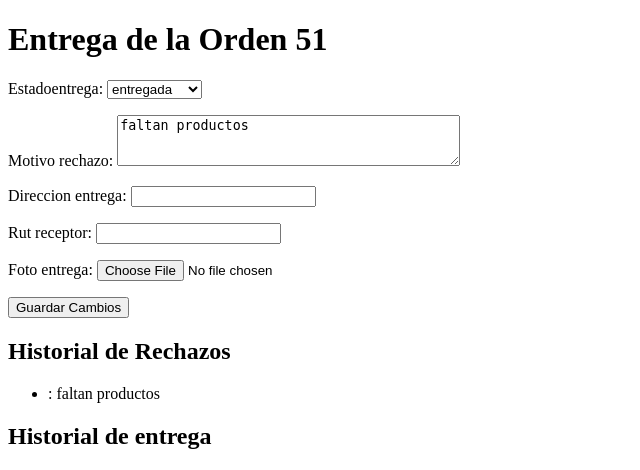
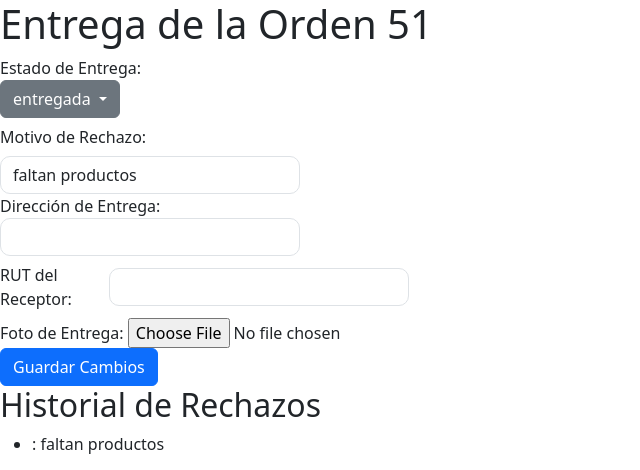
Before and after one commit to marcelaGonzalezArancibia/proyecto_time, a Django app: page /entrega/51/ in a window 1280 px wide. Shown: the top 470 px of the page, without its empty margins (0-640 px from the left). Run offline with Django 5.2, Linux system fonts and the light colour scheme; data comes from the database, SQL or seed files in the repository; both versions use the stored data as it was after the commit.

Commit message:
modificar form de entrega

```diff
--- a/app/templates/entrega.html
+++ b/app/templates/entrega.html
@@ -1,15 +1,63 @@
-<!-- entrega_orden.html -->
 <!DOCTYPE html>
 <html>
 <head>
     <title>Entrega de la Orden</title>
+    <link rel="stylesheet" href="https://cdn.jsdelivr.net/npm/bootstrap@5.3.2/dist/css/bootstrap.min.css" integrity="sha384-T3c6CoIi6uLrA9TneNEoa7RxnatzjcDSCmG1MXxSR1GAsXEV/Dwwykc2MPK8M2HN" crossorigin="anonymous">
 </head>
 <body>
     <h1>Entrega de la Orden {{ orden.id }}</h1>
     <form method="post" enctype="multipart/form-data">
         {% csrf_token %}
-        {{ form.as_p }}
-        <button type="submit">Guardar Cambios</button>
+        <div class="form-group">
+            <label for="id_estadoentrega">Estado de Entrega:</label>
+            <div class="dropdown">
+                <a class="btn btn-secondary dropdown-toggle" href="#" role="button" id="dropdownEstadoEntrega" data-bs-toggle="dropdown" aria-expanded="false">
+                    {% for choice in form.estadoentrega.field.choices %}
+                        {% if choice.0 == form.estadoentrega.value %}
+                            {{ choice.1 }}
+                        {% endif %}
+                    {% endfor %}
+                </a>
+                <ul class="dropdown-menu" aria-labelledby="dropdownEstadoEntrega">
+                    {% for choice in form.estadoentrega.field.choices %}
+                        <li>
+                            <a class="dropdown-item" href="#" onclick="event.preventDefault(); document.getElementById('id_estadoentrega').value='{{ choice.0 }}'; document.getElementById('dropdownEstadoEntrega').innerHTML='{{ choice.1 }}';">
+                                {{ choice.1 }}
+                            </a>
+                        </li>
+                    {% endfor %}
+                </ul>
+            </div>
+            <input type="hidden" name="estadoentrega" id="id_estadoentrega" value="{{ form.estadoentrega.value|default_if_none:'' }}">
+        </div>
+
+
+
+
+        <div class="form-group row align-items-center">
+            <label for="id_motivo_rechazo" class="col-form-label col-sm-3">Motivo de Rechazo:</label>
+            <div >
+                <input type="textarea" class="form-control" name="motivo_rechazo" id="id_motivo_rechazo" value="{{ form.motivo_rechazo.value|default_if_none:'' }}" style="border-radius: 10px; width: 300px;">
+            </div>
+        </div>
+        <div class="form-group">
+            <label for="id_direccion_entrega">Dirección de Entrega:</label>
+            <input type="text" class="form-control" name="direccion_entrega" id="id_direccion_entrega" value="{{ form.direccion_entrega.value|default_if_none:'' }}"  style="border-radius: 10px;width: 300px;">
+        </div>
+
+
+        <div class="form-group row align-items-center">
+            <label for="id_rut_receptor" class="col-form-label col-sm-1">RUT del Receptor:</label>
+            <div class="col-sm-1">
+                <input type="text" class="form-control" name="rut_receptor" id="id_rut_receptor" value="{{ form.rut_receptor.value|default_if_none:'' }}" style="border-radius: 10px; width: 300px;">
+            </div>
+        </div>
+
+        <div class="form-group">
+            <label for="id_foto_entrega">Foto de Entrega:</label>
+            <input type="file" name="foto_entrega" id="id_foto_entrega">
+        </div>
+        <button type="submit" class="btn btn-primary">Guardar Cambios</button>
     </form>
 
     <h2>Historial de Rechazos</h2>
@@ -29,5 +77,9 @@
     {% else %}
         <p>No hay foto de entrega disponible.</p>
     {% endif %}
+
+<!-- Asegúrate de incluir los scripts de Bootstrap si aún no lo has hecho -->
+<script src="https://cdn.jsdelivr.net/npm/@popperjs/core@2.9.2/dist/umd/popper.min.js"></script>
+<script src="https://cdn.jsdelivr.net/npm/bootstrap@5.1.3/dist/js/bootstrap.min.js"></script>
 </body>
 </html>
--- a/app/urls.py
+++ b/app/urls.py
@@ -1,6 +1,6 @@
 
 from django.urls import path
-from .views import index,crearorden,listadoorden,detalleorden,modificar,entrega
+from .views import index,crearorden,listadoorden,detalleorden,modificar,entrega,DetalleOrdenPDF
 
 urlpatterns = [
     path('', index,name='index'),
@@ -8,5 +8,6 @@
     path('listadoorden',listadoorden,name='listadoorden'),
     path('detalleorden/<int:orden_id>/',detalleorden,name='detalleorden'),
     path('modificar/<int:orden_id>/',modificar,name='modificar'),
-    path('entrega/<int:orden_id>/',entrega,name='entrega')
+    path('entrega/<int:orden_id>/',entrega,name='entrega'),
+    path('DetalleOrdenPDF/<int:orden_id>/',DetalleOrdenPDF.as_view(), name='DetalleOrdenPDF'),
 ]
--- a/app/views.py
+++ b/app/views.py
@@ -2,6 +2,11 @@
 from .models import orden, ProductoOrden,RechazoHistorial
 from django.shortcuts import render, get_object_or_404
 from .forms import OrdenForm, ProductoOrdenForm,EntregaForm
+
+from django.http import HttpResponse
+from django.template.loader import get_template
+from django.views import View
+from xhtml2pdf import pisa
 
 # Create your views here.
 def index(request):
@@ -166,3 +171,28 @@
         form = EntregaForm(instance=orden_obj)
 
     return render(request, 'entrega.html', {'form': form, 'orden': orden_obj})
+
+class DetalleOrdenPDF(View):
+     def get(self, request, *args, **kwargs):
+            # Obtener la orden y los productos
+        orden_id = kwargs.get('orden_id')  # Obtén el ID de la orden de la URL o como lo tengas
+        Orden = orden.objects.get(pk=orden_id)
+        productos = ProductoOrden.objects.filter(orden=Orden)
+
+        # Renderizar la plantilla con los datos
+        template_path = 'detalleorden.html'
+        context = {'orden': Orden, 'productos': productos}
+        template = get_template(template_path)
+        html = template.render(context)
+
+        # Crear un objeto HttpResponse con el contenido PDF
+        response = HttpResponse(content_type='application/pdf')
+        response['Content-Disposition'] = 'attachment; filename="detalle_orden.pdf"'
+
+        # Convertir HTML a PDF
+        pisa_status = pisa.CreatePDF(
+            html, dest=response, encoding='utf-8')
+
+        if pisa_status.err:
+            return HttpResponse('Error al generar PDF: %s' % html)
+        return response
```
Also changed, not shown: app/templates/detalleorden.html (+13 -3 lines), app/templates/listadoorden.html (+28 -14 lines), app/templates/modificar.html (+9 -2 lines), db.sqlite3, media/fotos_entrega/prueba_3_b0nPAUN.jpeg (added), media/fotos_entrega/reloj_4.jpg (added).
